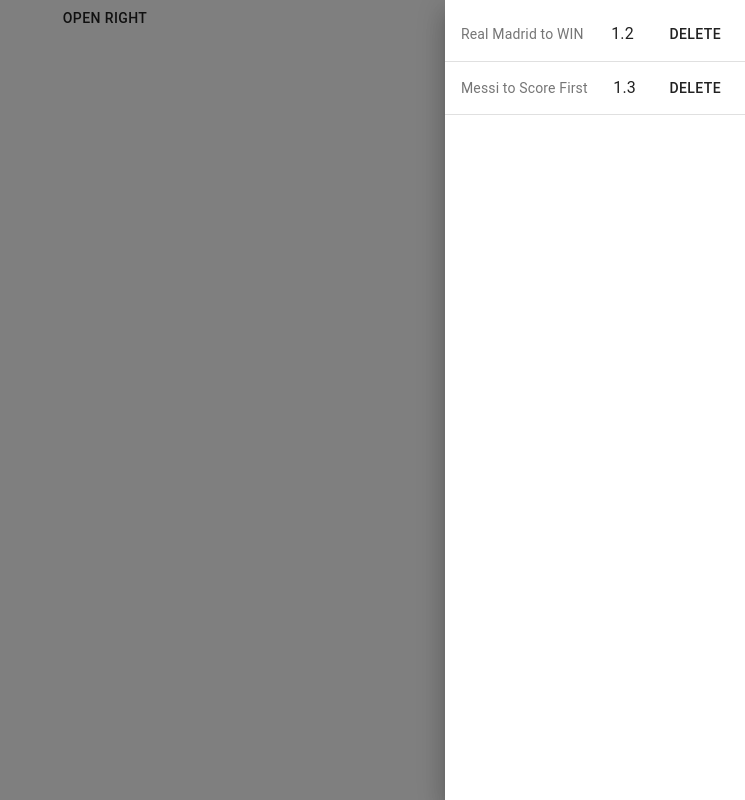
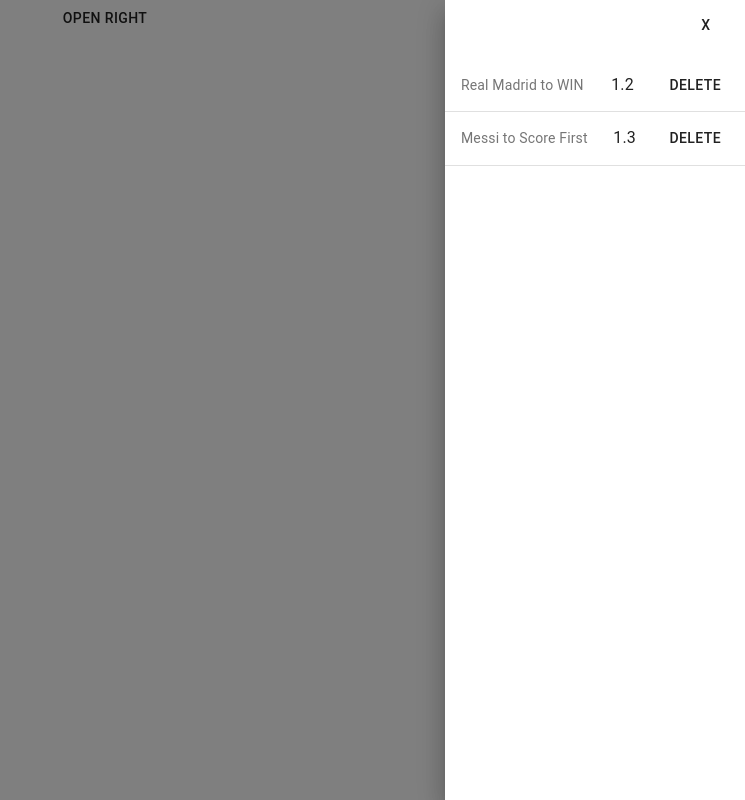
Before and after one commit to mihailgaberov/sportsbook-like-app, a React (Create React App) app: page / in a window 1280 px wide. Both pictures are taken after a click on the button "OPEN RIGHT". Shown: the whole page, without its empty margins (535-1280 px from the left). Built offline with nearby package versions, Linux system fonts and the light colour scheme; the HTML template or start-up script is replaced by a standard one.

Commit message:
Added bit of styling and cleaning to Betslip. Used data attributes to get the selection id to be deleted.

```diff
--- a/src/components/Betslip/Betslip.tsx
+++ b/src/components/Betslip/Betslip.tsx
@@ -7,16 +7,14 @@
 import ListItemText from '@material-ui/core/ListItemText';
 import { makeStyles } from '@material-ui/core/styles';
 
-/*type SelectionType = {
-  id: string;
-  name: string;
-  price: number;
-}*/
-
 const useStyles = makeStyles({
+  closeButton: {
+    margin: '7px',
+  },
   list: {
+    textAlign: 'right',
     width: 300,
-  }
+  },
 });
 
 export default function Betslip() {
@@ -26,25 +24,25 @@
   });
 
   type DrawerSide = 'right';
-  const toggleDrawer = (side: DrawerSide, open: boolean) => (event: React.KeyboardEvent | React.MouseEvent) => {
+  const toggleDrawer = (side: DrawerSide, isOpen: boolean) => (event: React.KeyboardEvent | React.MouseEvent) => {
     if (event.type === 'keydown' && ((event as React.KeyboardEvent).key === 'Tab' || (event as React.KeyboardEvent).key === 'Shift')) {
       return;
     }
 
-    setState({ ...state, [side]: open });
+    setState({ ...state, [side]: isOpen });
   };
 
   const removeSelection = (e: React.MouseEvent): any => {
-    console.log(e.currentTarget.parentElement);
+    // @ts-ignore
+    console.log(e.currentTarget.parentElement.dataset.selelectionId);
   };
 
   const sideList = (side: DrawerSide) =>
     <div
       className={classes.list}
       role="presentation"
-      onClick={toggleDrawer(side, false)}
-      onKeyDown={toggleDrawer(side, false)}
     >
+      <Button onClick={toggleDrawer(side, false)} className={classes.closeButton}>X</Button>
       <List>
         <ListItem button={true} key={'SEL_1'} data-selelection-id={'SEL_1'}>
           <ListItemText secondary={'Real Madrid to WIN'} />
```
